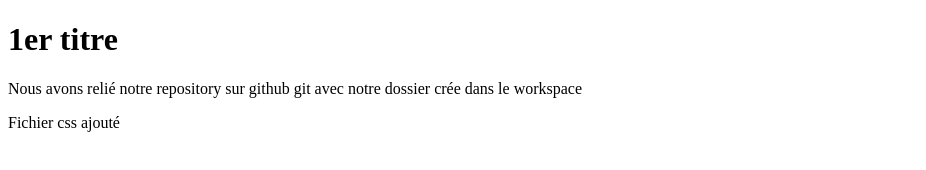
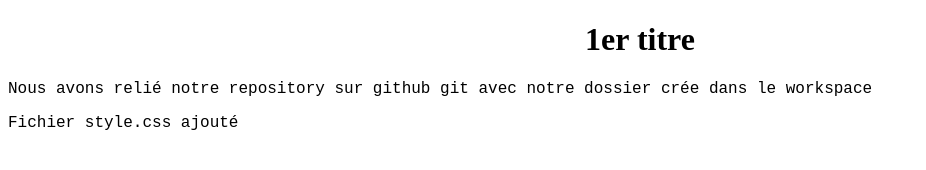
Before and after one commit to SteLal12/TPGit-CDA, a plain HTML site: page index.html in a window 1280 px wide. Shown: the whole page, without its empty margins (0-926 px from the left). Drawn offline with Linux system fonts and the light colour scheme.

Commit message:
Ajout balises fichier style.css

```diff
--- a/index.html
+++ b/index.html
@@ -1,12 +1,13 @@
 <!DOCTYPE html>
 <html lang="fr">
 <head>
+    <link rel="stylesheet" href="style.css">
     <meta charset="UTF-8">
     <meta name="viewport" content="width=device-width, initial-scale=1.0">
     <title>Mise en pratique Git</title>
     <h1>1er titre</h1>
     <p>Nous avons relié notre repository sur github git avec notre dossier crée dans le workspace</p>
-    <p>Fichier css ajouté</p>
+    <p>Fichier style.css ajouté</p>
 </head>
 <body>
 
--- a/style.css
+++ b/style.css
@@ -0,0 +1,8 @@
+h1 {
+    text-align:center;
+
+}
+
+p {
+    font-family: 'Courier New', Courier, monospace;
+}
```
